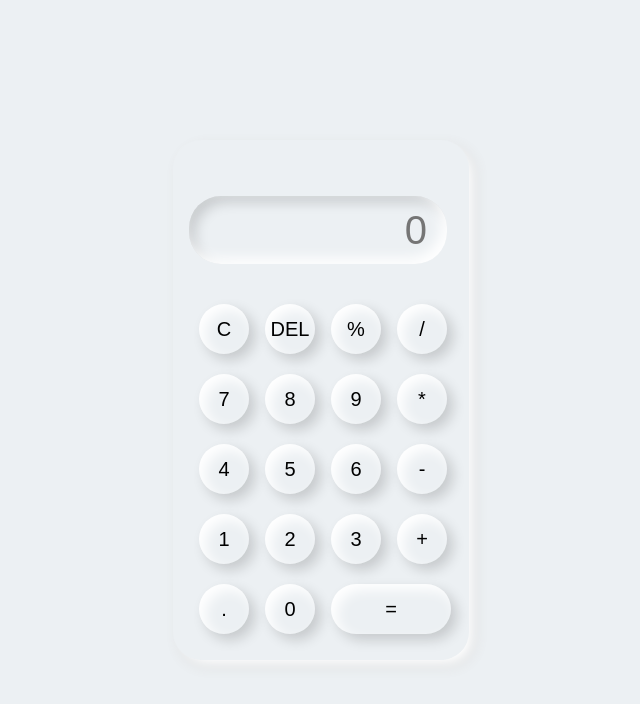
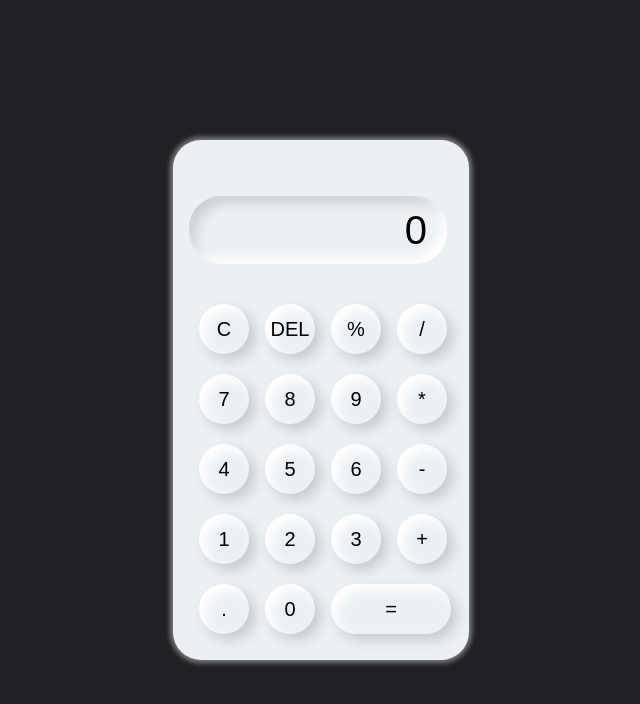
Before and after one commit to zizaaa/simple-calculator, a plain HTML site: page index.html in a window 1280 px wide. Shown: the whole page, without its empty margins (319-959 px from the left). Drawn offline with Linux system fonts and the light colour scheme.

Commit message:
Calculator

```diff
--- a/index.html
+++ b/index.html
@@ -12,7 +12,7 @@
 <body>
     <div class="container">
         <div class="calc">
-            <input type="text" id="inputtext" placeholder="0">
+            <input type="text" id="inputtext" placeholder="0" disabled>
             <button onclick="clr()">C</button>
             <button onclick="del()">DEL</button>
             <button onclick="calculate('%')">%</button>
--- a/style.css
+++ b/style.css
@@ -12,11 +12,11 @@
     display: flex;
     align-items: center;
     justify-content: center;
-    background-color: #ecf0f3;
+    background-color: rgb(32, 33, 36);
 }
 
 .container .calc {
-    box-shadow: 6px 6px 13px #fff, 6px 6px 13px rgba(0, 0, 0, .16);
+    box-shadow: 0 0 5px 3px rgb(124, 124, 124);
     border-radius: 28px;
     padding: 16px;
     display: grid;
@@ -49,9 +49,17 @@
     font-size: 20px;
 }
 
+.container .calc button:focus {
+    box-shadow: inset -6px -6px 13px #fff, inset 6px 6px 13px rgba(0, 0, 0, .16);
+}
+
 .container .calc .equal {
     width: 120px;
     border-radius: 42px;
     box-shadow: inset 6px 6px 13px #fff, 6px 6px 13px rgba(0, 0, 0, .16);
     background-color: #ecf0f3;
 }
+
+#inputtext::placeholder {
+    color: black;
+}
```
